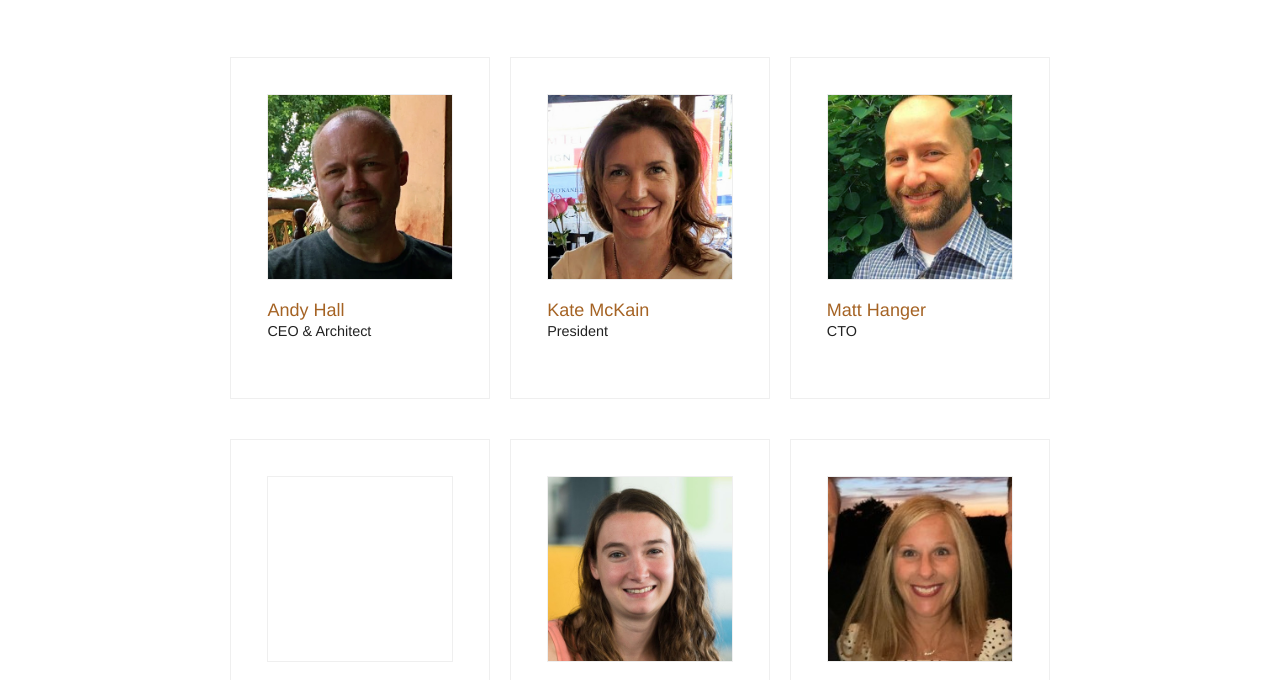
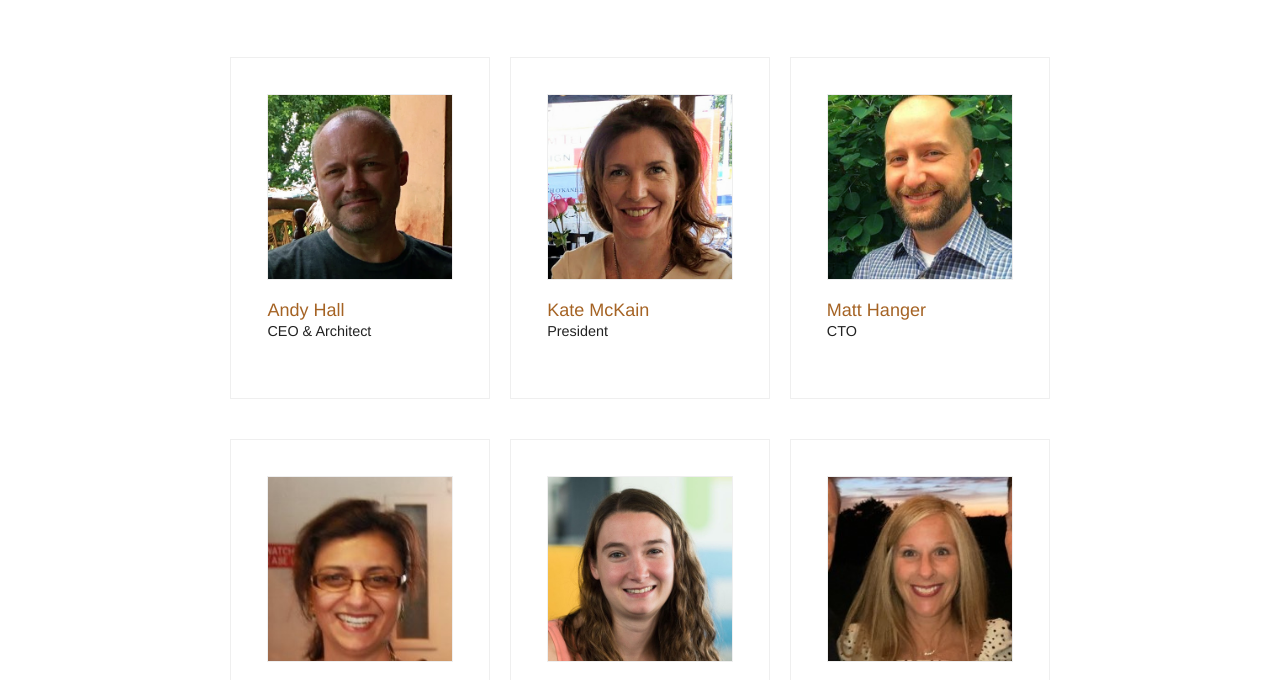
Before and after one commit to willolabs/willolabs.github.io, a plain HTML site: page about.html in a window 1280 px wide. Shown: the part 243-923 px from the top of the page. Drawn offline with nearby package versions, Linux system fonts and the light colour scheme; files whose address does not match are found by name.

Commit message:
Oct 2021 updates 001 (#23)
* Re-adding teams json

* Re-addign site css

* Adjust image path for team member

```diff
--- a/assets/css/willoLabsStyles.css
+++ b/assets/css/willoLabsStyles.css
@@ -326,7 +326,7 @@ textarea {
   background-image: url("../img/team/mckeever_crystal.jpg"); }
 
 #idCardBalachandranKashyapDivya .idImage {
-  background-image: url("../assets/img/team/balachandran_divya.jpg"); }
+  background-image: url("../img/team/balachandran_divya.jpg"); }
 
 /* New team grid */
 .team-grid {
```
